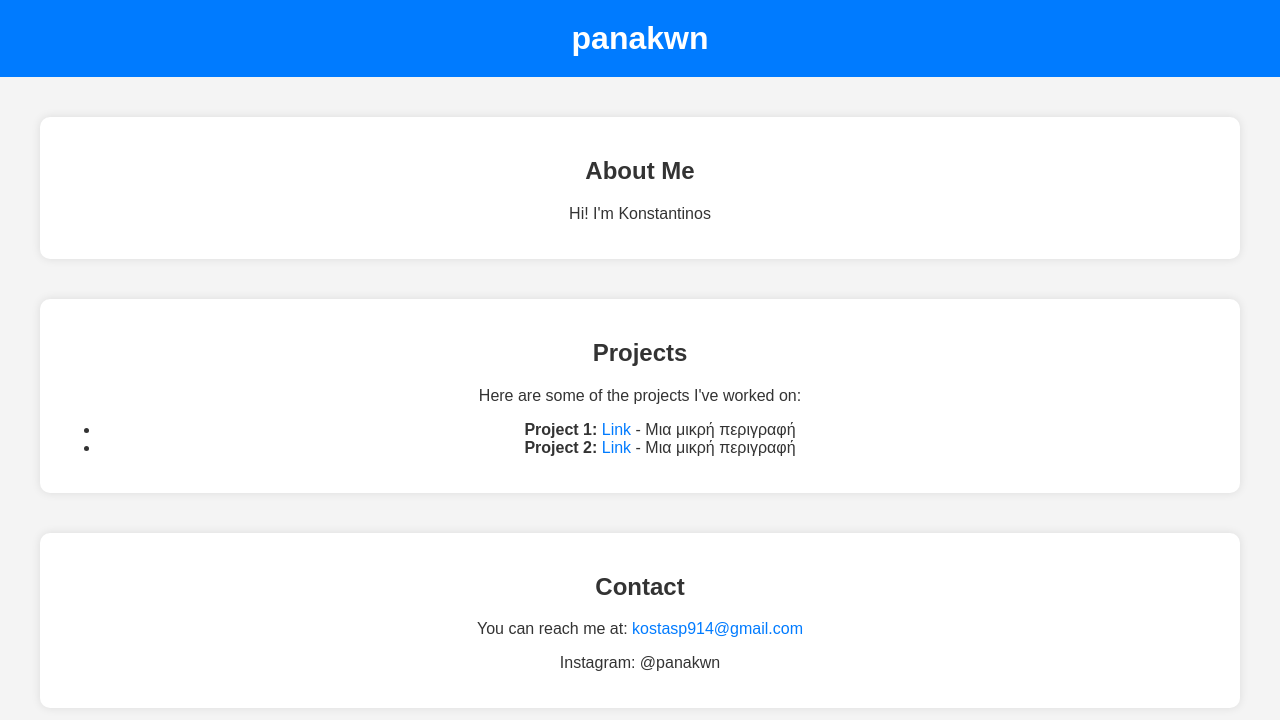
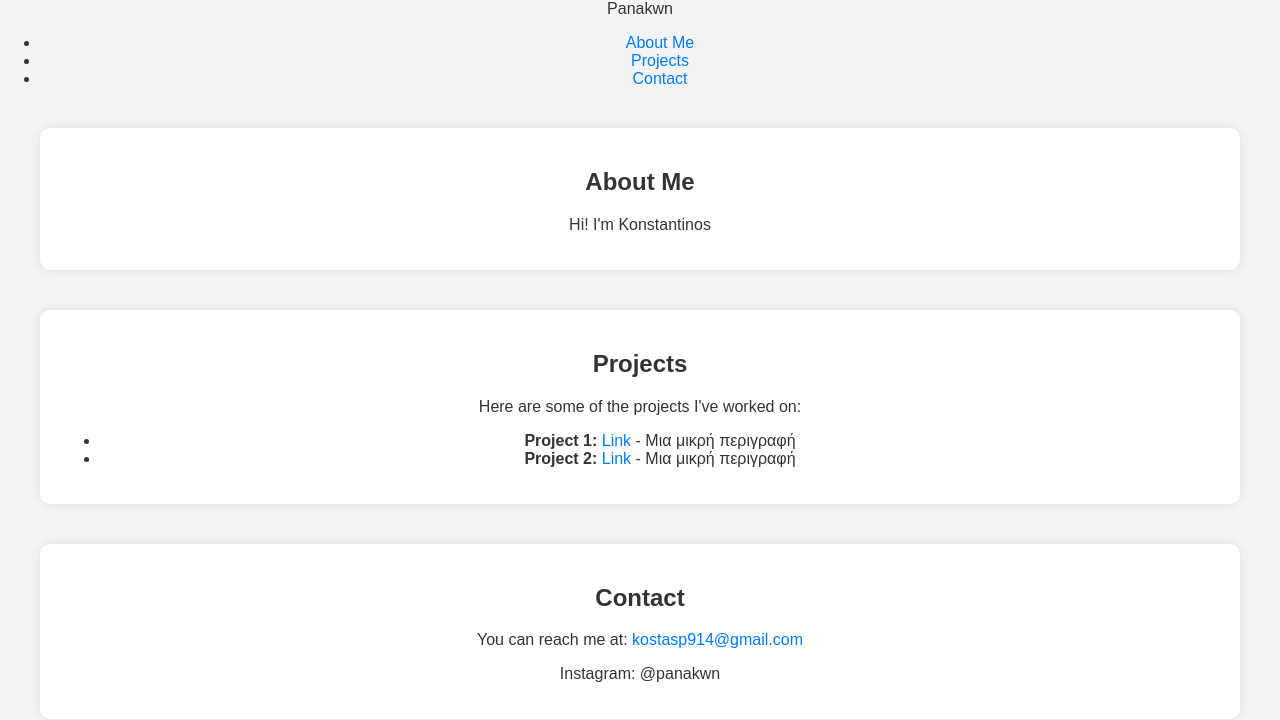
Before and after one commit to panakwn/My-Portfolio, a plain HTML site: page index.html in a window 1280 px wide. Drawn offline with Linux system fonts and the light colour scheme.

Commit message:
Update index.html

```diff
--- a/index.html
+++ b/index.html
@@ -7,9 +7,14 @@
     <link rel="stylesheet" href="style.css">
 </head>
 <body>
-    <header>
-        <h1>panakwn</h1>
-    </header>
+    <nav>
+        <div class="logo">Panakwn</div>
+        <ul class="nav-links">
+            <li><a href="#about">About Me</a></li>
+            <li><a href="#projects">Projects</a></li>
+            <li><a href="#contact">Contact</a></li>
+        </ul>
+    </nav>
 
     <section id="about">
         <h2>About Me</h2>
```
